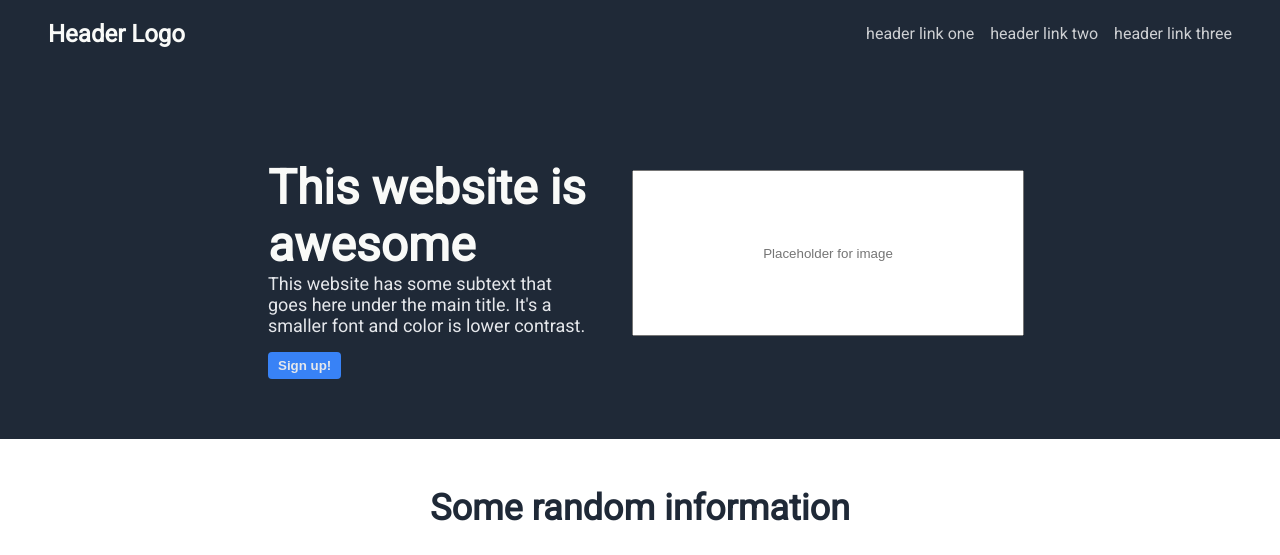
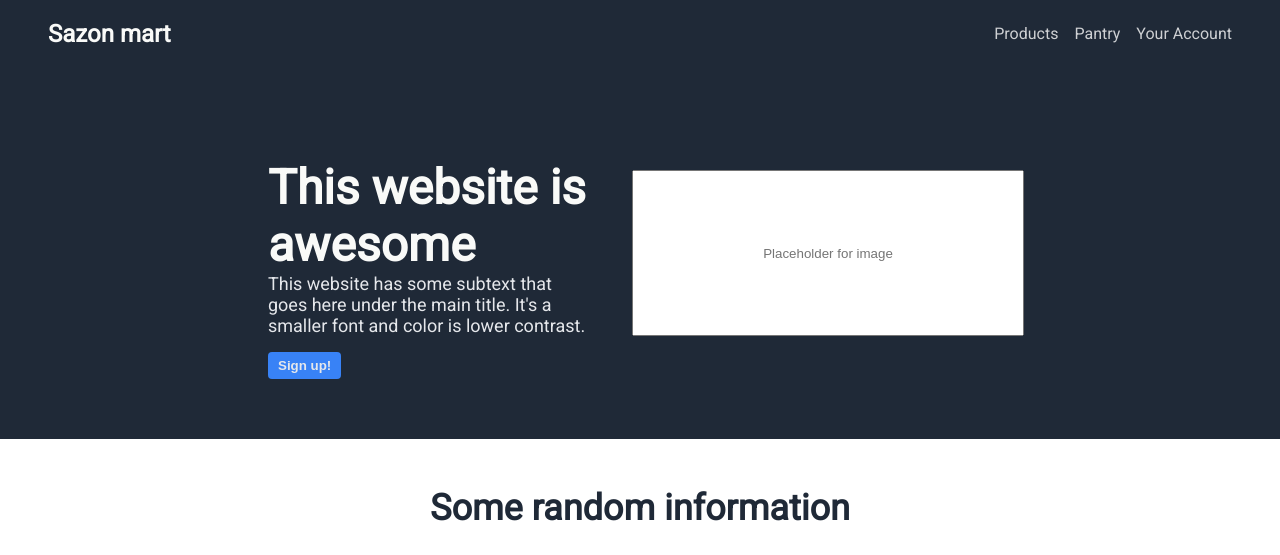
Before and after one commit to Sri-Chander/CSS-Project-1, a plain HTML site: page index.html in a window 1280 px wide. Shown: the top 555 px of the page. Drawn offline with Linux system fonts and the light colour scheme.

Commit message:
Update index.html
Adding Data1

```diff
--- a/index.html
+++ b/index.html
@@ -9,11 +9,11 @@
     </head>
     <body>
         <div class="header">
-            <div class="logo">Header Logo</div>
+            <div class="logo">Sazon mart</div>
             <ul class="header-list">
-                <li><a href="#">header link one</a></li>
-                <li><a href="#">header link two</a></li>
-                <li><a href="#">header link three</a></li>
+                <li><a href="#">Products</a></li>
+                <li><a href="#">Pantry</a></li>
+                <li><a href="#">Your Account</a></li>
             </ul>
         </div>
 
```
